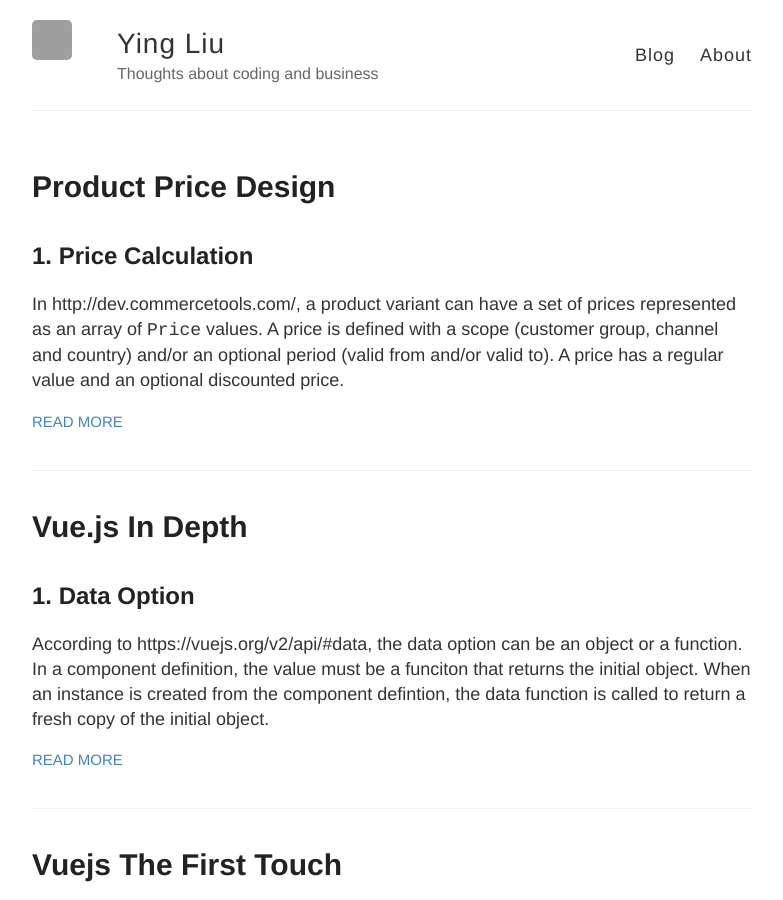
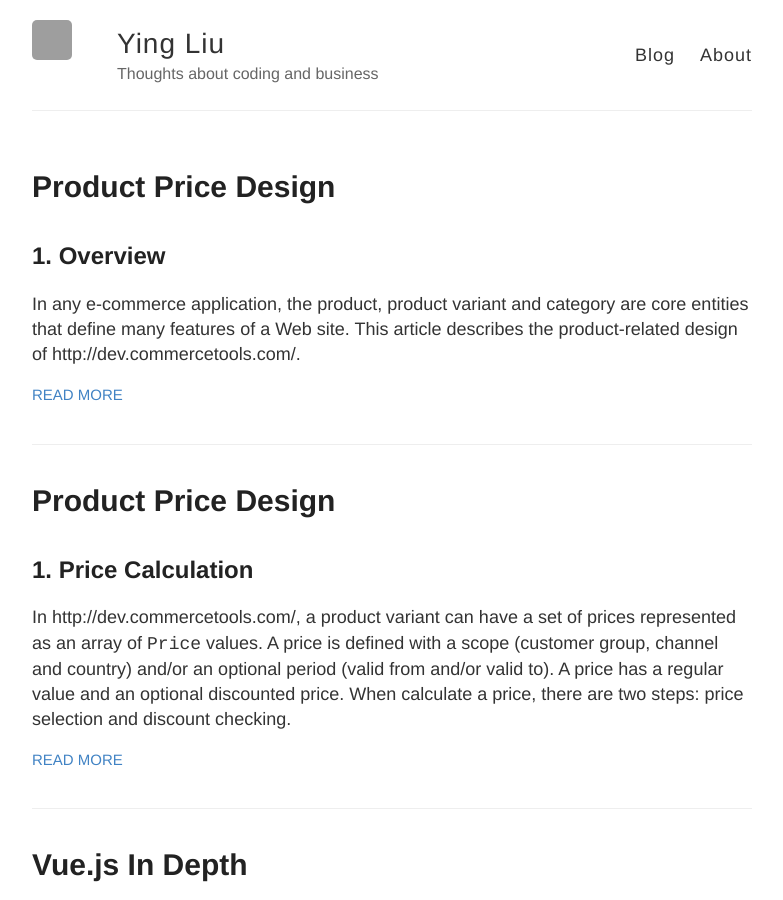
Before and after one commit to YingLiu4203/old-dev-blog, a Jekyll site: the page built from index.html, in a window 1280 px wide and 900 px high. Shown: the whole window, without its empty margins (248-1031 px from the left). Built offline with Jekyll 4.4.1, drawn with Linux system fonts in a browser that asks for light colours; grey boxes are pictures that could not be loaded.

Commit message:
Add product design

```diff
--- a/_posts/2016-11-22-product-price-design.md
+++ b/_posts/2016-11-22-product-price-design.md
@@ -8,12 +8,12 @@ tags:
 ---
 
 ## 1. Price Calculation
-In http://dev.commercetools.com/, a product variant can have a set of prices represented as an array of `Price` values. A price is defined with a scope (customer group, channel and country) and/or an optional period (valid from and/or valid to). A price has a regular value and an optional discounted price.
+In http://dev.commercetools.com/, a product variant can have a set of prices represented as an array of `Price` values. A price is defined with a scope (customer group, channel and country) and/or an optional period (valid from and/or valid to). A price has a regular value and an optional discounted price. When calculate a price, there are two steps: price selection and discount checking.
 
 ### 1.1. Price Selection
-When calculate a price, there are two steps: first, the scope and period are used to filter the prices of a product variant. The result should be a single `Price` value.
+First, the scope and period are used to select the prices of a product variant. The result should be a single `Price` value.
 
-In price selection, the field priority order is `customer group` > `channel` > `country`, i.e., the `customer group` has the highest priority and the `country` the lowest.  If a field is missing in price, that it matches all.
+In price filtering, the field priority order is `customer group` > `channel` > `country`, i.e., the `customer group` has the highest priority and the `country` the lowest.  If a field is missing in price, that it matches all.
 
 ### 1.2. Discounted Price
 For a elected price, use the `value` in the `discounted` field if the `discounted` field is set, otherwise, use the `value` field in the price.
--- /dev/null
+++ b/_posts/2016-11-23-product-design.md
@@ -0,0 +1,17 @@
+---
+layout: post
+title: Product Price Design
+categories:
+- Design
+tags:
+- ecommerce
+---
+
+## 1. Overview
+In any e-commerce application, the product, product variant and category are core entities that define many features of a Web site. This article describes the product-related design of http://dev.commercetools.com/.
+
+At a high level, products and categories form a simple tree structure: a product can be in only one caetegory. A category can only have one parent category. Both the product and the category have an `ancestors` field that is an arrary of references of all ancestor categories.
+
+The complexity of a product design lies in three areas: attributes, custom attributes and product variants.  Futhermore, it is nice to be able to create product bundles to sell products and closely related to each other.
+
+### 1.1. Product Attributes
```
